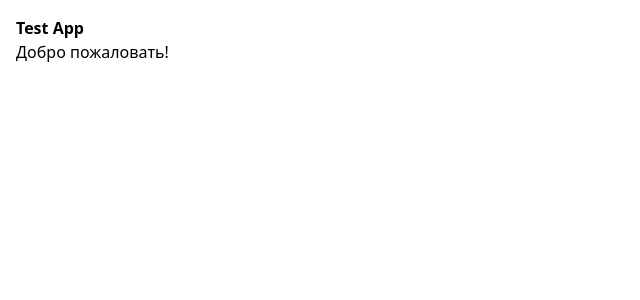
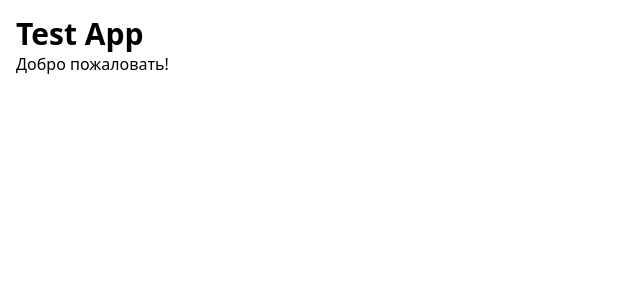
Before and after one commit to 0n1x3/test-app, a Next.js app in the folder packages/frontend/: page / in a window 1280 px wide. Shown: the top 300 px of the page, without its empty margins (0-640 px from the left). Built offline with nearby package versions, Linux system fonts and the light colour scheme.

Commit message:
Fix Tailwind CSS configuration and dependencies

```diff
--- a/packages/frontend/package.json
+++ b/packages/frontend/package.json
@@ -12,7 +12,10 @@
     "next": "^15.0.4",
     "react": "^18.2.0",
     "react-dom": "^18.2.0",
-    "socket.io-client": "^4.7.0"
+    "socket.io-client": "^4.7.0",
+    "tailwindcss": "^3.4.1",
+    "postcss": "^8.4.35",
+    "autoprefixer": "^10.4.17"
   },
   "devDependencies": {
     "@types/node": "^20.0.0",
--- a/packages/frontend/postcss.config.js
+++ b/packages/frontend/postcss.config.js
@@ -1,6 +1,6 @@
 module.exports = {
   plugins: {
-    tailwindcss: {},
-    autoprefixer: {},
-  },
+    'tailwindcss': {},
+    'autoprefixer': {},
+  }
 }
--- a/packages/frontend/tailwind.config.js
+++ b/packages/frontend/tailwind.config.js
@@ -1,9 +1,8 @@
 /** @type {import('tailwindcss').Config} */
 module.exports = {
   content: [
-    './src/pages/**/*.{js,ts,jsx,tsx,mdx}',
-    './src/components/**/*.{js,ts,jsx,tsx,mdx}',
-    './src/app/**/*.{js,ts,jsx,tsx,mdx}',
+    './app/**/*.{js,ts,jsx,tsx,mdx}',
+    './components/**/*.{js,ts,jsx,tsx,mdx}'
   ],
   theme: {
     extend: {},
```
Also changed, not shown: 1 other file (tests, documents, lock files or other folders).
